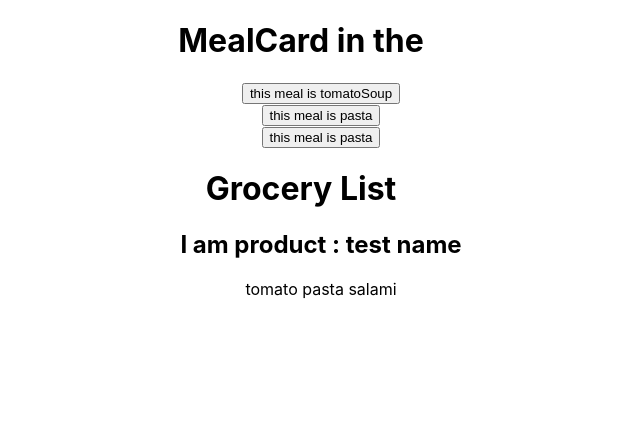
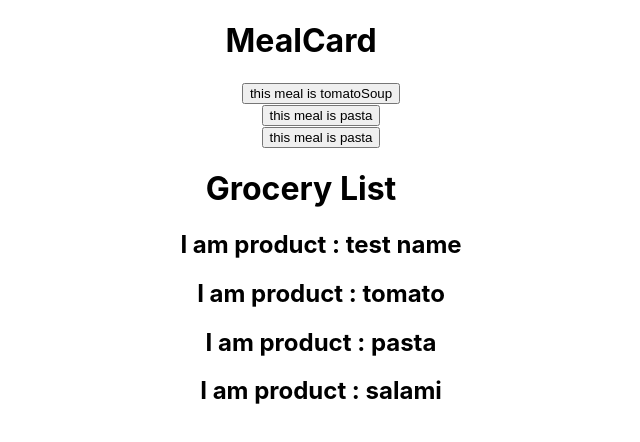
Before and after one commit to LucaPomer/MealShoppingList, a React (Create React App) app: page / in a window 1280 px wide. Shown: the top 442 px of the page, without its empty margins (339-979 px from the left). Built offline with nearby package versions, Linux system fonts and the light colour scheme.

Commit message:
basic functionallity works :)
list dosent know to detect duplicates

```diff
--- a/src/GroceriesList.js
+++ b/src/GroceriesList.js
@@ -2,32 +2,33 @@
 import React from 'react';
 
 class GroceriesList extends React.Component{
-    listItems;
 constructor(props){
     super(props);
-    this.listItems=props.listItems;
+    this.state={
+        listItems:props.listItems,
+    }
     window.listComponent = this;
 }
-addProduct(name){
-    let newList = this.props.listItems;
-    newList.push(name);
-    alert("added product" + newList);
+addProduct(names){
+    let newList = this.state.listItems;
+  for(let name of names){
+      newList.push(name);
+  }
     this.setState({
         listItems: newList
-    })
+    });
 }
 
     render(){
-        const listItemsCopy = this.props.listItems.map((product) =>
+        const listItemsCopy = this.state.listItems.map((product) =>
             <Product name={product}></Product>
         );
-
         return(
             <div>
                 <h1>Grocery List</h1>
                 <ul id={"productList"}>
                     <Product name={"test name"}/>
-                    {this.props.listItems}
+                    {listItemsCopy}
                 </ul>
             </div>
         )
--- a/src/MainBody.js
+++ b/src/MainBody.js
@@ -12,17 +12,11 @@ class MainBody extends React.Component {
         }
     }
 
-    addProductToList(name){
-        window.listComponent.addProduct(name);
-    }
 
     handleClickMeal(index) {
         const meals = this.state.mealsList;
         let groceries = meals[index].ingredients;
-        window.listComponent.addProduct("basilikum");
-        alert(groceries);
-
-
+        window.listComponent.addProduct(groceries);
     }
 
     render(){
--- a/src/MealCardList.js
+++ b/src/MealCardList.js
@@ -17,7 +17,7 @@ class MealCardList extends React.Component {
 
         return (
             <div className="mealCard">
-                <h1>MealCard in the </h1>
+                <h1>MealCard</h1>
                 <ul>
                     {this.createMeal(0)}
                     {this.createMeal(1)}
```
